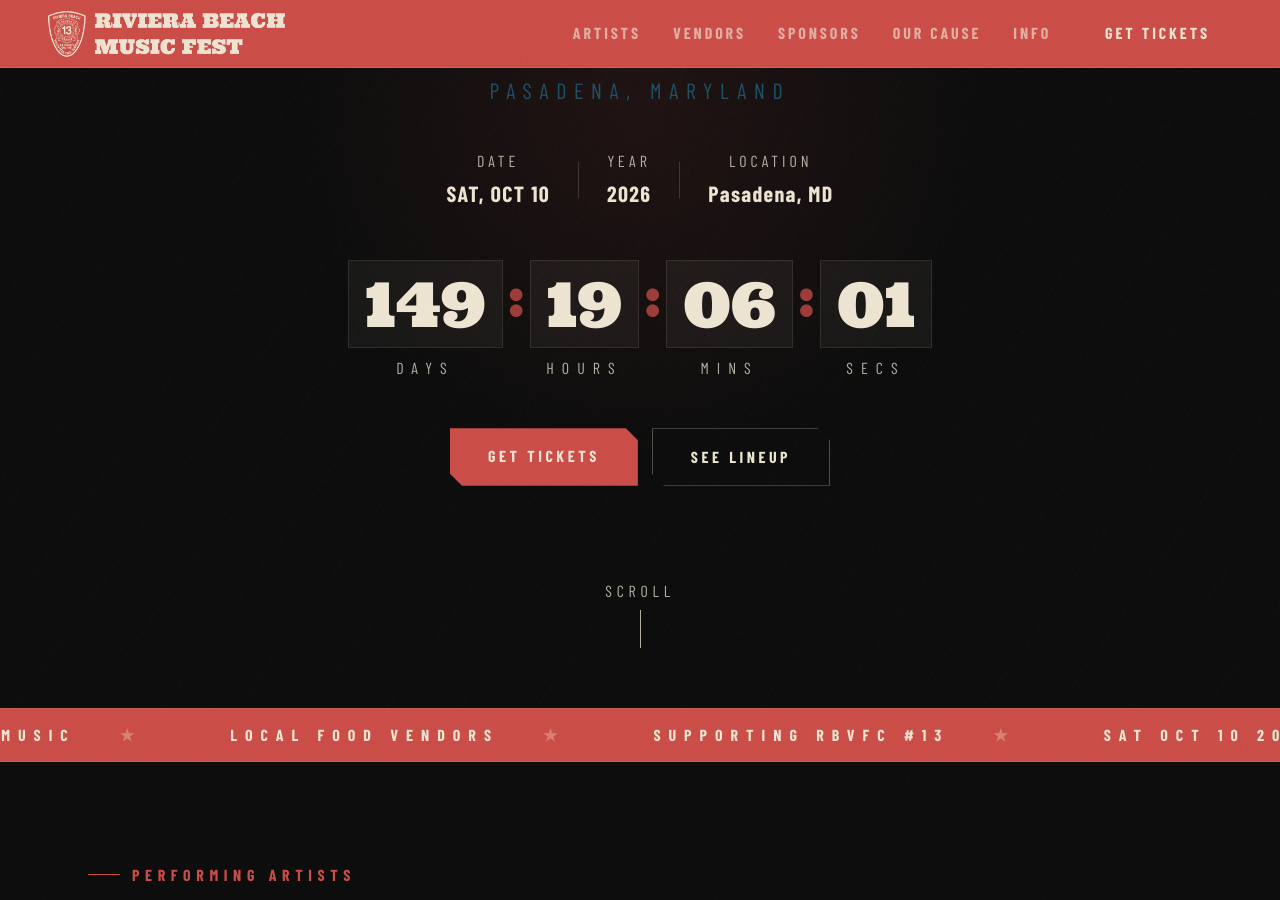
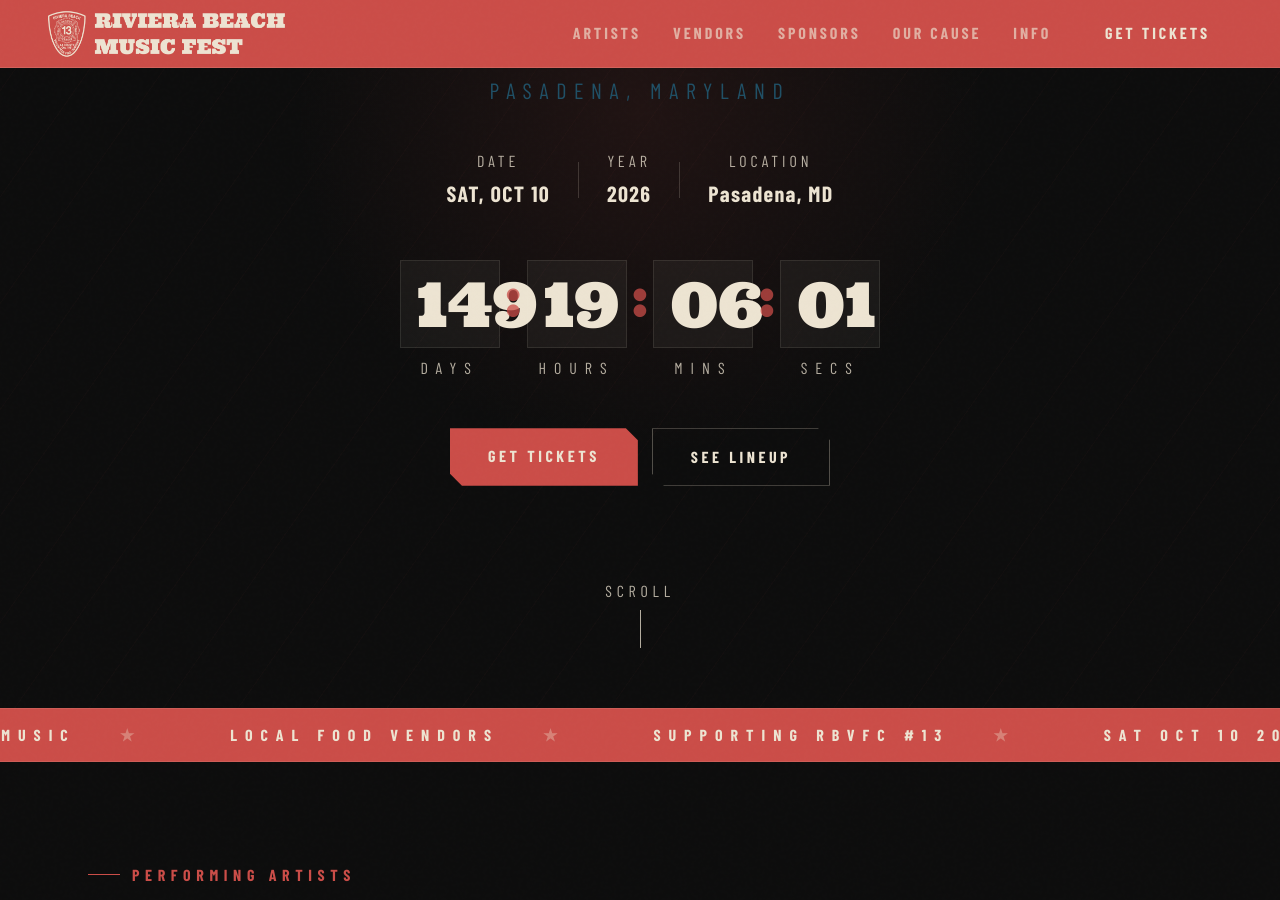
Before and after one commit to RBVFC/rbmf, a Jekyll site: the page built from index.html, in a window 1280 px wide and 900 px high, scrolled down 487 px. Built offline with Jekyll 4.4.1, drawn with Linux system fonts in a browser that asks for light colours; some web fonts are replaced.

Commit message:
Countdown and Ticker sizing fixes

```diff
--- a/assets/css/main.css
+++ b/assets/css/main.css
@@ -255,6 +255,7 @@
 .ticker {
   background: var(--red);
   overflow: hidden;
+  max-width: 100%;
   padding: 13px 0;
   border-top: 1px solid rgba(237,228,210,0.1);
   border-bottom: 1px solid rgba(237,228,210,0.1);
@@ -289,7 +290,14 @@
   justify-content: center;
   margin: 48px 0;
 }
-.countdown__unit { display: flex; flex-direction: column; align-items: center; min-width: 78px; }
+.countdown__unit {
+  display: flex;
+  flex-direction: column;
+  align-items: center;
+  min-width: 78px;
+  flex: 1;
+  max-width: 100px;
+}
 .countdown__num {
   font-family: var(--font-display);
   font-size: clamp(34px, 5.5vw, 62px);
@@ -301,6 +309,9 @@
   width: 100%;
   text-align: center;
   transition: background 0.3s;
+  font-variant-numeric: tabular-nums;
+  font-feature-settings: "tnum";
+  min-width: 80px;
 }
 .countdown__num.tick { background: rgba(203,77,72,0.12); }
 .countdown__label {
```
